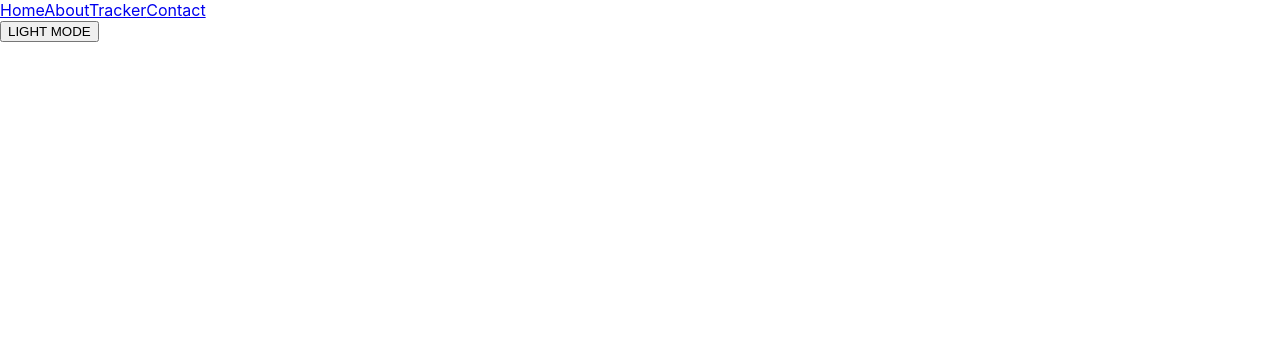
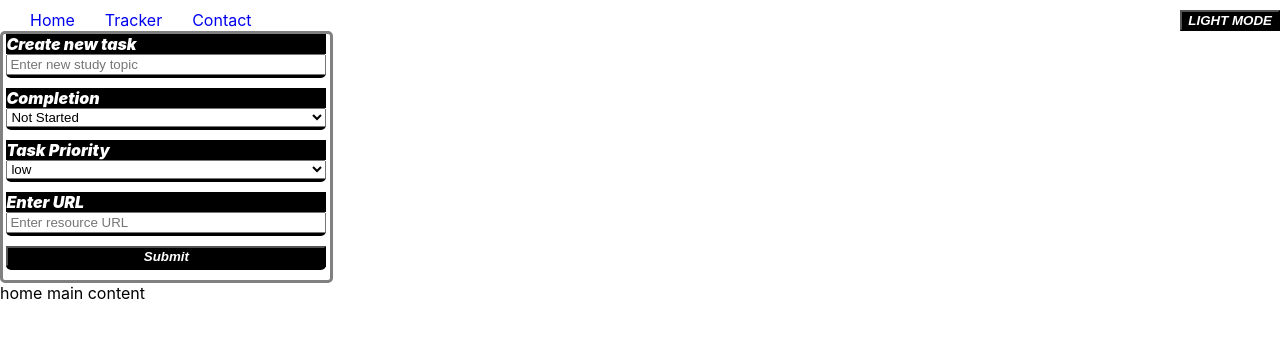
Before and after one commit to Bernardngari/edutrack-frontend, a React (Create React App) app: page / in a window 1280 px wide. Shown: the top 338 px of the page. Built offline with nearby package versions, Linux system fonts and the light colour scheme.

Commit message:
Add a user input form

```diff
--- a/src/App.js
+++ b/src/App.js
@@ -1,6 +1,8 @@
 import React, {useState} from "react";
+import {Routes, Route} from "react-router-dom";
 import Container from "./components/Container";
 import Navbar from "./components/Navbar";
+import Home from "./components/Home";
 function App() {
   const[dark, setDark] = useState(false);
   function handleDarkToggle(){
@@ -14,6 +16,11 @@ function App() {
           <button onClick={handleDarkToggle}>{dark? "DARK":"LIGHT"} MODE</button>
         </div>
       </Container>
+      <Routes>
+        <Route path="/" element={<Home />} />
+        {/*<Route path="/tracker" element={<Tracker />} />*/}
+        {/*<Route path="/" element={<Contact/>} />*/}
+      </Routes>
     </div>
   );
 }
--- /dev/null
+++ b/src/components/Home.js
@@ -0,0 +1,49 @@
+import React from "react";
+import Container from "./Container";
+
+function Home(){
+	return(
+		<Container>
+			<div  classname="wrap-home">
+						<div className="side-bar">
+							<form>
+								<div className="form">
+										<label for="task">Create new task</label>
+										<input type="text" placeholder="Enter new study topic" required/>
+								</div>
+								<div className="form">
+									<label for="completion">Completion</label>
+									<select>
+										< option value="Not started">Not Started</option >
+										< option value="WIP">WIP</option >
+										< option value="Completed">Completed</option >
+									</select>
+								</div>
+								<div className="form">
+									<label>Task Priority</label>
+									<select>
+										< option value="low" label="low"></ option >
+										< option value="high" label="high"></option >
+									</select>
+								</div>
+								<div className="form">
+									<label name="url">Enter URL</label>
+									<input type="url" placeholder="Enter resource URL" required/>
+								</div>
+								<div className="form">
+									<button type="submit">Submit</button>
+								</div>
+
+
+
+
+							</form>
+						</div>
+						<div className="main-home-content">home main content</div>
+			</div>
+
+		</Container>
+	)
+}
+
+export default Home;
--- a/src/components/Navbar.js
+++ b/src/components/Navbar.js
@@ -1,16 +1,11 @@
-import React, {useState} from "react"
 import {NavLink} from "react-router-dom"
 
 function Navbar(){
-
-
 	return(
 		<nav>
 				<NavLink to="/">Home</NavLink>
-				<NavLink to="/about">About</NavLink>
 				<NavLink to="/tracker">Tracker</NavLink>
-				<NavLink to="/">Contact</NavLink>
-
+				<NavLink to="/contact">Contact</NavLink>
 		</nav>
 	)
 }
--- a/src/index.css
+++ b/src/index.css
@@ -15,3 +15,53 @@ code {
 *{
   box-sizing: border-box;
 }
+nav{
+  width: 70%;
+}
+
+ nav a{
+  margin-left: 30px;
+  text-decoration: none;
+}
+
+nav a:hover{
+  padding:5px;
+  background-color: antiquewhite;
+  border-radius: 5px;
+}
+nav a:active{
+  color:red;
+}
+
+.nav-button-container{
+  display: flex;
+  justify-content: space-between;
+  margin-top: 10px;
+}
+
+form{
+  border: solid grey;
+  border-radius: 5px;
+  width: 26vw;
+}
+ .form{
+  display: flex;
+  flex-direction: column;
+  width:25vw;
+  border-bottom: solid black;
+  border-radius: 5px;
+  margin: auto;
+  margin-bottom: 10px;
+ }
+label,button{
+  font-weight: 900;
+  font-style: oblique;
+  color: white;
+  background-color: black;
+}
+
+button:hover{
+  color:black;
+  background-color: rgb(185, 224, 224);
+
+}
```
